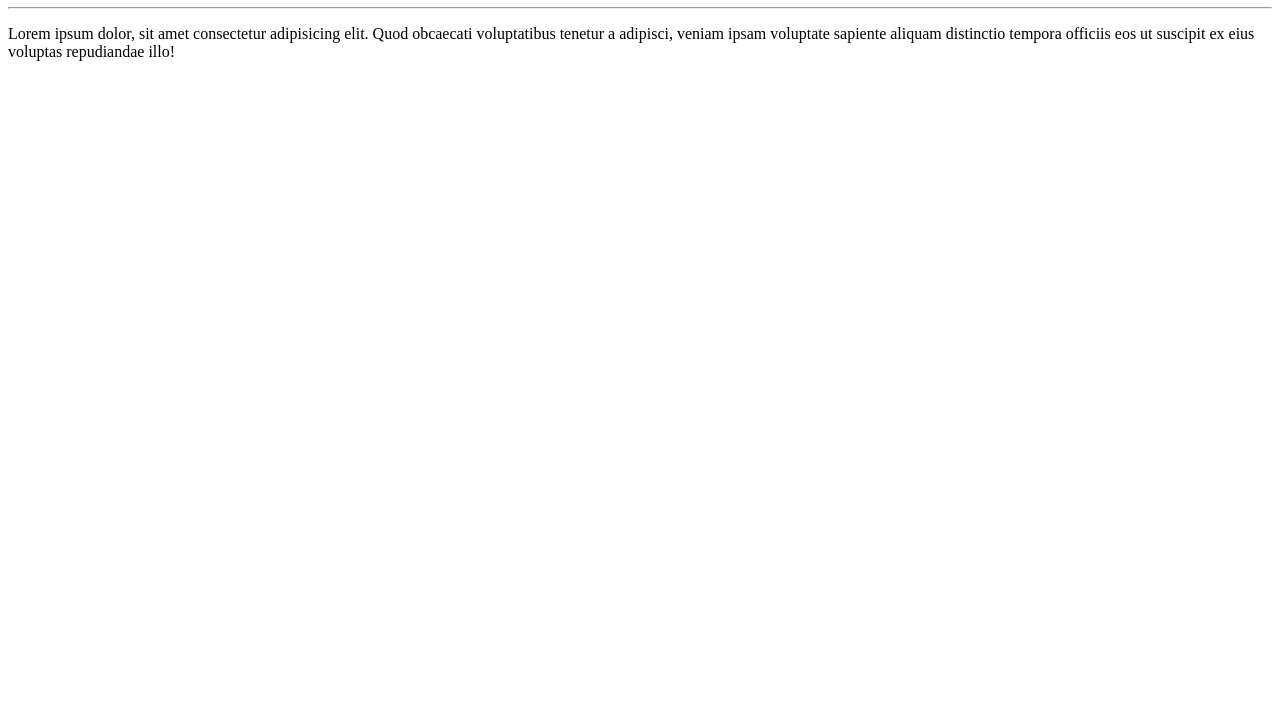
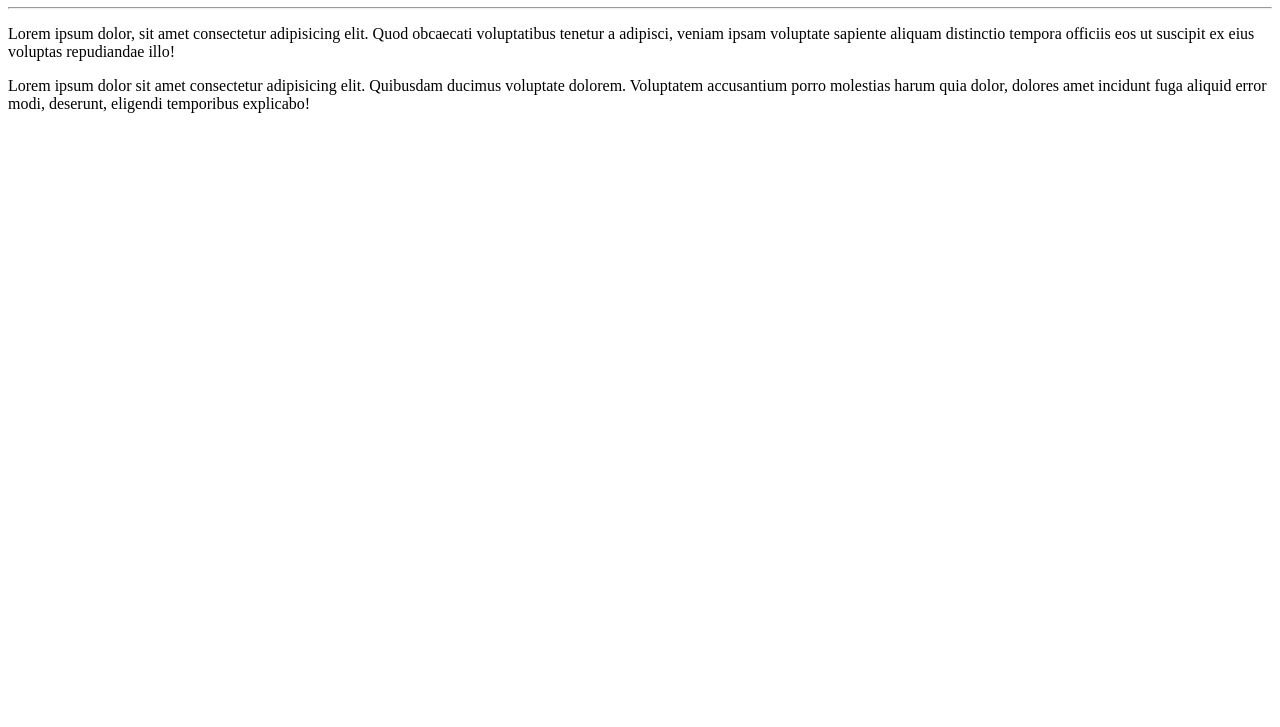
Before and after one commit to VanessaPro/Ol---Mundo-, a plain HTML site: page site-exemplo/index.html in a window 1280 px wide. Shown: the part 73-800 px from the top of the page. Drawn offline with Linux system fonts and the light colour scheme.

Commit message:
Adicionei um paragrafo

```diff
--- a/site-exemplo/index.html
+++ b/site-exemplo/index.html
@@ -10,6 +10,7 @@
     <h1>Olá, Mundo!</h1>
     <hr>
     <p> Lorem ipsum dolor, sit amet consectetur adipisicing elit. Quod obcaecati voluptatibus tenetur a adipisci, veniam ipsam voluptate sapiente aliquam distinctio tempora officiis eos ut suscipit ex eius voluptas repudiandae illo!</p>
+    <p>Lorem ipsum dolor sit amet consectetur adipisicing elit. Quibusdam ducimus voluptate dolorem. Voluptatem accusantium porro molestias harum quia dolor, dolores amet incidunt fuga aliquid error modi, deserunt, eligendi temporibus explicabo!</p>
 
 </body>
 </html>
```
